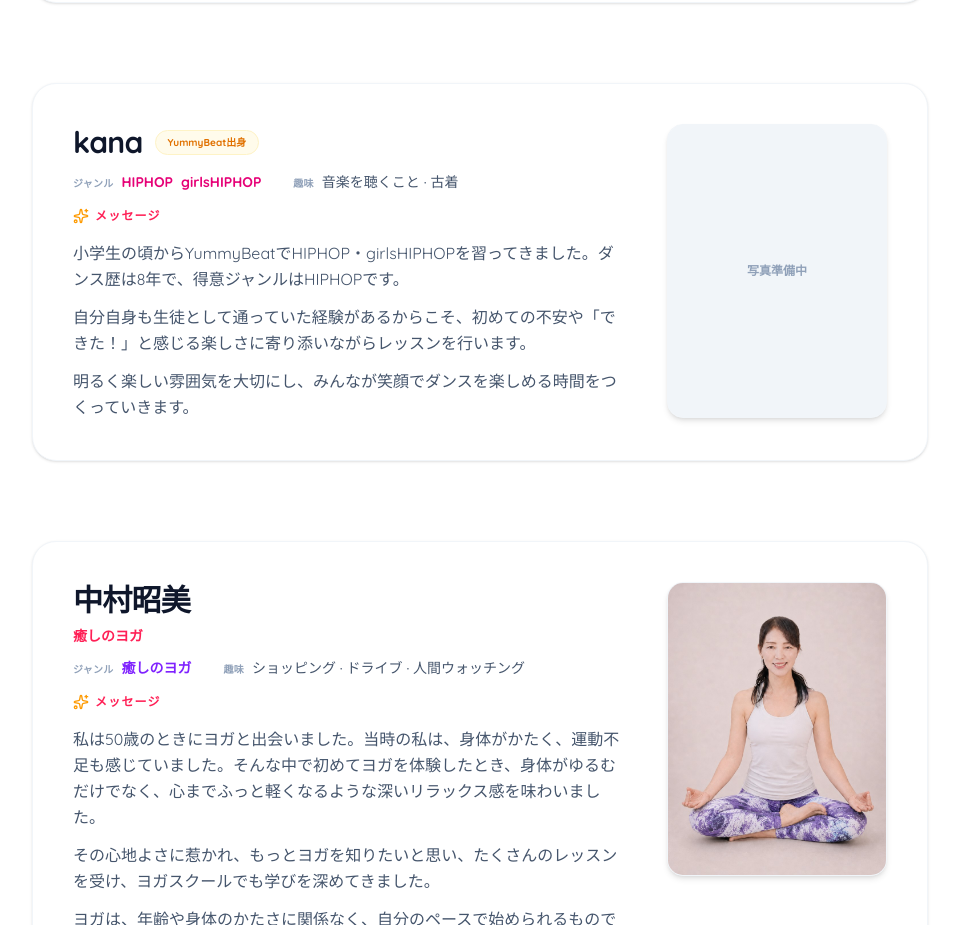
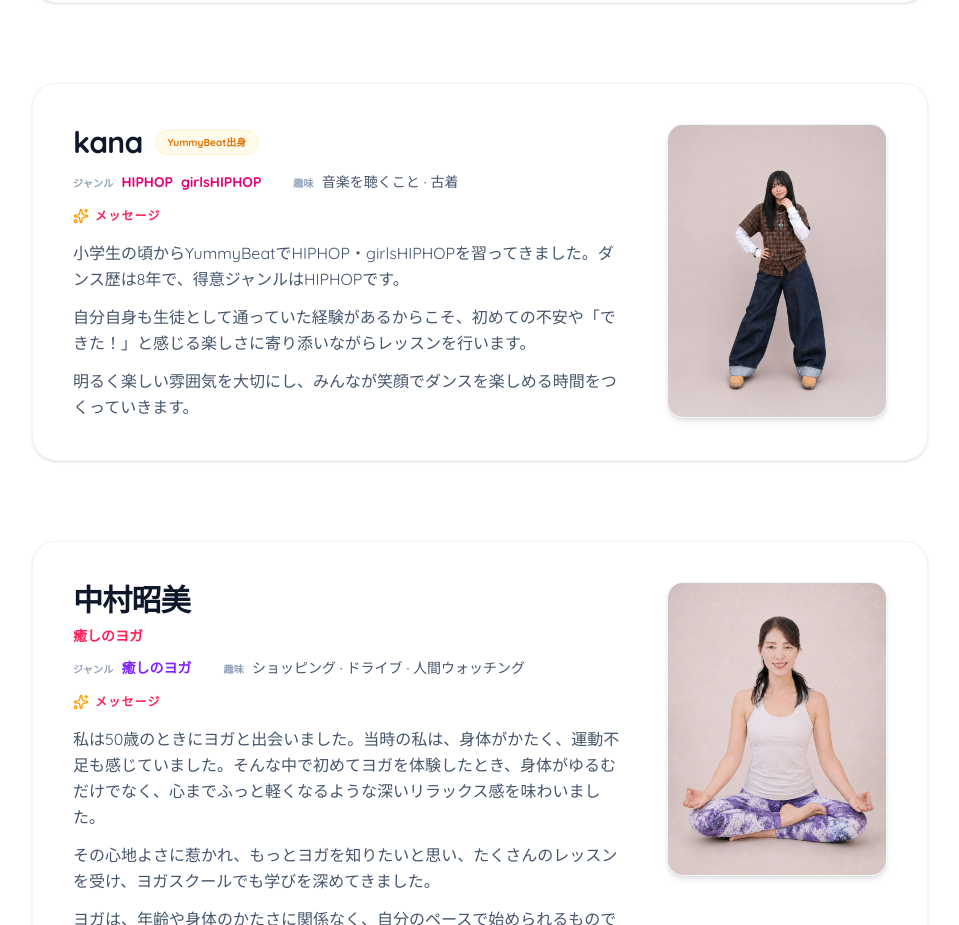
Before and after one commit to dancestudiovanz/dancestudio_vanz_lp, a React (Vite) app: page / in a window 1280 px wide. Shown: the part 9000-9925 px from the top of the page, without its empty margins (160-1119 px from the left). Built offline with nearby package versions, Linux system fonts and the light colour scheme.

Commit message:
kanaのインストラクター写真を追加。
Co-authored-by: Cursor <cursoragent@cursor.com>

```diff
--- a/src/data.ts
+++ b/src/data.ts
@@ -37,6 +37,7 @@ export const images = {
   chika: '/assets/images/chika_intora.png',
   akimi: '/assets/images/akimi_intora.png',
   sayaka: '/assets/images/sayaka_intora.png',
+  kana: '/assets/images/kana_intora.png',
   zenntai: '/assets/images/zenntai.png',
   ibent0: '/assets/images/ibent0_1.png',
   butai1: '/assets/images/butai_1.png'
@@ -119,6 +120,8 @@ export const featuredInstructors: FeaturedInstructor[] = [
     experiencePreserveCase: true,
     genres: ['HIPHOP', 'girlsHIPHOP'],
     hobbies: ['音楽を聴くこと', '古着'],
+    image: images.kana,
+    imageAlt: 'kana（インストラクター）',
     messageParagraphs: [
       '小学生の頃からYummyBeatでHIPHOP・girlsHIPHOPを習ってきました。ダンス歴は8年で、得意ジャンルはHIPHOPです。',
       '自分自身も生徒として通っていた経験があるからこそ、初めての不安や「できた！」と感じる楽しさに寄り添いながらレッスンを行います。',
```
Also changed, not shown: public/assets/images/kana_intora.png (added), src/assets/images/kana_intora.png (added).
